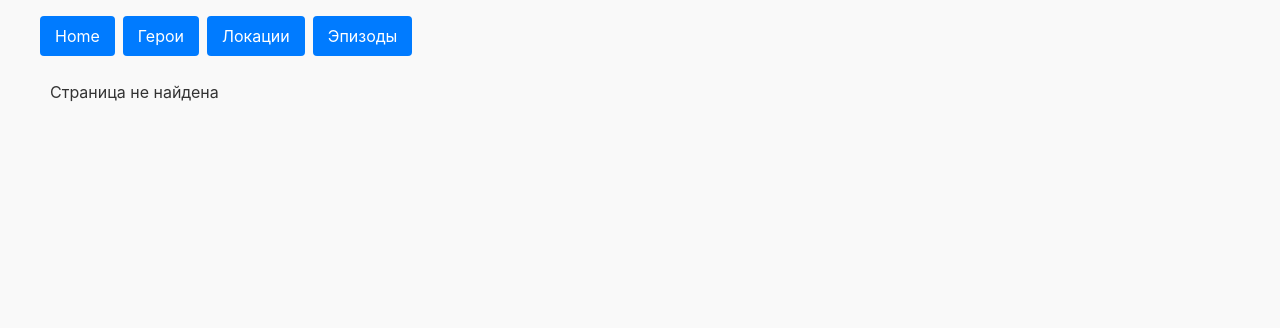
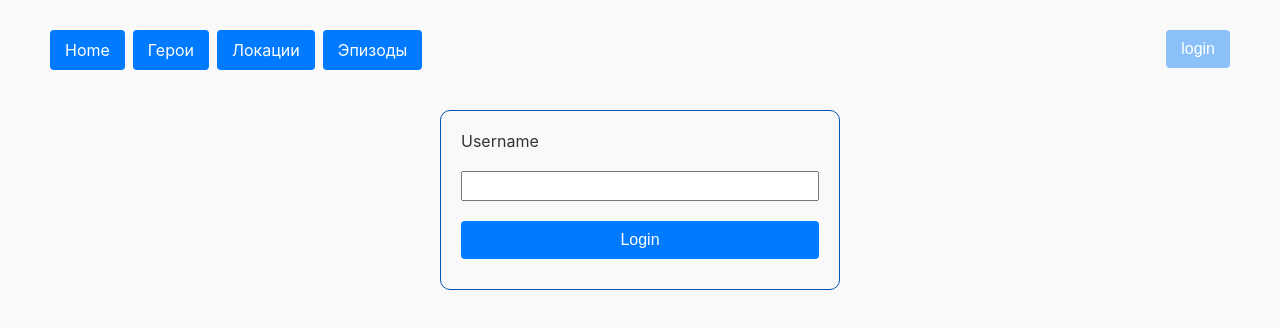
Before and after one commit to eepodoprigora/rs2-react, a React (Create React App) app: page /login in a window 1280 px wide. Before the commit this address led to /not-found. Shown: the top 328 px of the page. Built offline with nearby package versions, Linux system fonts and the light colour scheme.

Commit message:
realize private routes and auth

```diff
--- a/src/App.css
+++ b/src/App.css
@@ -1,3 +1,9 @@
+*,
+*:before,
+*:after {
+  box-sizing: border-box;
+}
+
 body {
   margin: 0;
   font-family: Arial, sans-serif;
@@ -24,13 +30,42 @@ button:hover {
   background-color: #0056b3;
 }
 
+.auth-button {
+  background-color: #8bc0f8;
+}
+
+.header {
+  display: flex;
+  justify-content: space-between;
+  padding: 30px 50px;
+}
 
 .navigation {
   display: flex;
   list-style: none;
   gap: 8px;
+  padding: 0;
+  margin: 0;
 }
 
 .container {
   padding: 0 50px;
 }
+
+.form {
+  display: flex;
+  flex-direction: column;
+  justify-content: center;
+  max-width: 400px;
+  margin: 0 auto;
+  gap: 20px;
+  padding: 20px;
+  border: 1px solid #0056b3;
+  border-radius: 10px;
+
+}
+
+input {
+  min-height: 30px;
+  display: inline-block;
+}
--- a/src/App.tsx
+++ b/src/App.tsx
@@ -6,20 +6,47 @@ import { Navbar } from "./components/navbar";
 import { Category } from "./components/category";
 import { NotFound } from "./components/not-found";
 import { CategoryDetail } from "./components/category-detail";
+import { AuthProvider } from "./context/auth-provider";
+import { AuthStatus } from "./components/auth-status";
+import { Login } from "./components/login";
+import { PrivateRoute } from "./components/private-route";
 
 export function App() {
   return (
     <>
+      <AuthProvider>
+        <header className="header">
           <Navbar />
+          <AuthStatus />
+        </header>
+
         <div className="container">
           <Routes>
             <Route path="/" element={<Home />} />
-          <Route path="/:category" element={<Category />} />
+
+            <Route
+              path="/:category"
+              element={
+                <PrivateRoute>
+                  <Category />{" "}
+                </PrivateRoute>
+              }
+            />
+            <Route
+              path="/:category/:id"
+              element={
+                <PrivateRoute>
+                  <CategoryDetail />{" "}
+                </PrivateRoute>
+              }
+            />
+
+            <Route path="/login" element={<Login />} />
             <Route path="/not-found" element={<NotFound />} />
             <Route path="*" element={<NotFound />} />
-          <Route path="/:category/:id" element={<CategoryDetail />} />
           </Routes>
         </div>
+      </AuthProvider>
     </>
   );
 }
--- /dev/null
+++ b/src/components/auth-status.tsx
@@ -0,0 +1,34 @@
+import { useNavigate } from "react-router-dom";
+import { useAuth } from "../context/auth-provider";
+
+export const AuthStatus = () => {
+  const auth = useAuth();
+  const navigate = useNavigate();
+
+  console.log(auth);
+
+  const handleSignout = () => {
+    auth?.signout(() => {
+      navigate("/");
+    });
+  };
+
+  // console.log(auth?.user);
+  return (
+    <div>
+      {auth?.user && (
+        <>
+          <span style={{ marginRight: "10px" }}>{auth.user}</span>
+          <button className="auth-button" onClick={handleSignout}>
+            logout
+          </button>
+        </>
+      )}
+      {!auth?.user && (
+        <button className="auth-button" onClick={() => navigate("/login")}>
+          login
+        </button>
+      )}
+    </div>
+  );
+};
--- a/src/components/category-detail.tsx
+++ b/src/components/category-detail.tsx
@@ -1,6 +1,6 @@
 import { useEffect, useState } from "react";
 import { useNavigate, useParams } from "react-router-dom";
-import { CharactersData, EpisodeData, LocationData } from "../data/types";
+import { CharactersData, EpisodeData, LocationData } from "../types";
 import { formatDate } from "../utils";
 import characters from "../data/characters.json";
 import location from "../data/location.json";
--- a/src/components/category.tsx
+++ b/src/components/category.tsx
@@ -5,7 +5,7 @@ import characters from "../data/characters.json";
 import location from "../data/location.json";
 import episode from "../data/episode.json";
 
-import { CharactersData, EpisodeData, LocationData } from "../data/types";
+import { CharactersData, EpisodeData, LocationData } from "../types";
 import { useEffect } from "react";
 
 export const Category = () => {
--- /dev/null
+++ b/src/components/login.tsx
@@ -0,0 +1,35 @@
+import { FormEvent } from "react";
+import { useAuth } from "../context/auth-provider";
+import { useLocation, useNavigate } from "react-router-dom";
+
+export const Login = () => {
+  const navigate = useNavigate();
+  const auth = useAuth();
+  const location = useLocation();
+
+  const from = location.state?.from || "/";
+
+  const handleSubmit = (event: FormEvent<HTMLFormElement>) => {
+    event.preventDefault();
+
+    const formData = new FormData(event.currentTarget);
+    const username = formData.get("username") as string | null;
+
+    if (username) {
+      auth?.signin(username, () => {});
+      navigate(from, {
+        replace: true,
+      });
+    } else {
+      console.error("Username is required");
+    }
+  };
+
+  return (
+    <form onSubmit={handleSubmit} className="form">
+      <label htmlFor="username">Username</label>
+      <input type="text" id="username" name="username" />
+      <button>Login</button>
+    </form>
+  );
+};
--- /dev/null
+++ b/src/components/private-route.tsx
@@ -0,0 +1,14 @@
+import { ReactNode } from "react";
+import { useAuth } from "../context/auth-provider";
+import { Navigate, useLocation } from "react-router-dom";
+
+export const PrivateRoute = ({ children }: { children: ReactNode }) => {
+  const auth = useAuth();
+  const location = useLocation();
+
+  if (auth?.user === null) {
+    return <Navigate to="/login" state={{ from: location.pathname }} replace />;
+  }
+
+  return <>{children}</>;
+};
--- /dev/null
+++ b/src/context/auth-provider.tsx
@@ -0,0 +1,34 @@
+import { createContext, ReactNode, useState, useContext } from "react";
+import { AuthContextType } from "../types";
+
+const AuthContext = createContext<AuthContextType | null>(null);
+
+export const useAuth = () => {
+  return useContext(AuthContext);
+};
+
+export const AuthProvider = ({ children }: { children: ReactNode }) => {
+  const [user, setUser] = useState<string | null>(() => {
+    return localStorage.getItem("user") || null;
+  });
+
+  const signin = (newUser: string, callback: () => void) => {
+    localStorage.setItem("user", newUser);
+    setUser(newUser);
+    callback();
+  };
+
+  const signout = (callback: () => void) => {
+    localStorage.removeItem("user");
+    setUser(null);
+    callback();
+  };
+
+  const value = {
+    user,
+    signin,
+    signout,
+  };
+
+  return <AuthContext.Provider value={value}>{children}</AuthContext.Provider>;
+};
--- a/src/data/types.ts
+++ b/src/types.ts
@@ -24,3 +24,9 @@ export interface LocationData {
   dimension: string;
   created: string;
 }
+
+export interface AuthContextType {
+  user: string | null;
+  signin: (newUser: string, callback: () => void) => void;
+  signout: (callback: () => void) => void;
+}
```
Lines whose indentation alone changed are shown as unchanged.
